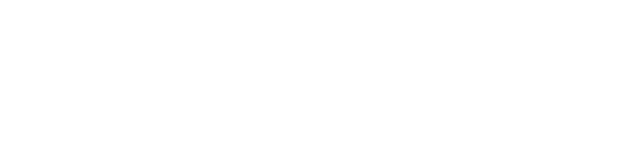
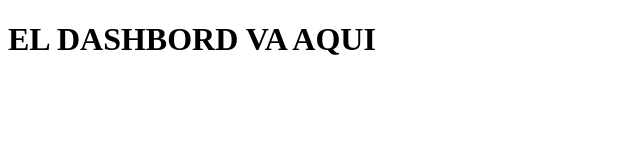
Before and after one commit to daniisa3000/proyecto-test, a plain HTML site: page index.html in a window 1280 px wide. Shown: the whole page, without its empty margins (0-640 px from the left). Drawn offline with Linux system fonts and the light colour scheme.

Commit message:
Se le agrego una descripcion al index del dashbord

```diff
--- a/index.html
+++ b/index.html
@@ -5,7 +5,7 @@
         <title>Primera pagina</title>
     </head>
     <body>
-
+        <h1>EL DASHBORD VA AQUI</h1>
     </body>
 
 </html>
```
